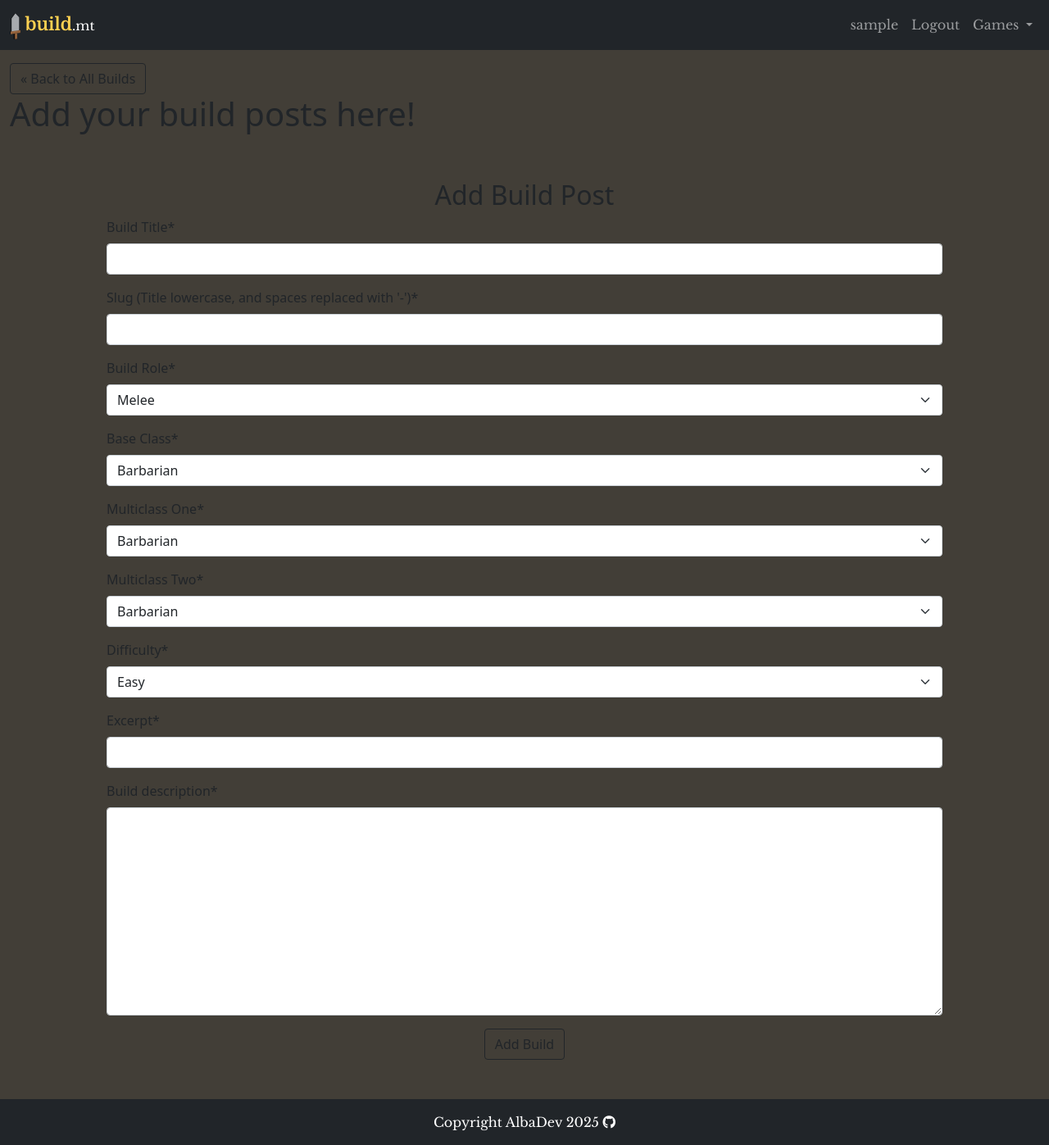
After one commit to AlbaXIII/django-playground, a Django app: page /bgbuild/add/ in a window 1280 px wide. The commit adds this page. Shown: the whole page at 82% size. Run offline with Django 4.2, Linux system fonts and the light colour scheme; the visitor is signed in with stand-in values (Sample User, id 1); some libraries are stand-ins or nearby versions; some web fonts are replaced.

Commit message:
feat - add build functionality

```diff
--- a/bgbuild/forms.py
+++ b/bgbuild/forms.py
@@ -1,7 +1,29 @@
-from .models import Review
+from .models import Bgbuild, Review
 from django import forms
 
 class CommentForm(forms.ModelForm):
     class Meta:
         model = Review
         fields = ('content',)
+
+class BgBuildForm(forms.ModelForm):
+    """
+    A form for creating and updating lego build posts.
+
+    """
+    class Meta:
+        model = Bgbuild
+        fields = ['build_title', 'slug', 'build_role', 'base_class',
+                  'multiclass_one', 'multiclass_two', 'difficulty',
+                  'excerpt', 'content']
+        labels = {
+            'build_title': "Build Title",
+            'slug': "Slug (Title lowercase, and spaces replaced with '-')",
+            'build_role': "Build Role",
+            'base_class': "Base Class",
+            'multiclass_one': "Multiclass One",
+            'multiclass_two': "Multiclass Two",
+            'difficulty': "Difficulty",
+            "excerpt": "Excerpt",
+            "content": "Build description",
+        }
--- /dev/null
+++ b/bgbuild/templates/bgbuild/add_build.html
@@ -0,0 +1,35 @@
+{% extends 'base.html' %}
+
+{% load static %}
+{% load crispy_forms_tags %}
+
+{% block content %}
+
+
+<!-- Page Title-->
+
+<div class="container-fluid">
+    <div class="row">
+        <div>
+            <a href="{% url 'builds' %}" class="btn btn-outline-dark mt-3" aria-label="Goes to all builds page">
+                &laquo; Back to All Builds
+            </a>
+            <h1 class="title">Add your build posts here!</h1>
+        </div>
+    </div>
+</div>
+
+<!-- Add build form -->
+<div class="container">
+    <form method="POST" enctype="multipart/form-data" class="p-5 form">
+        <h2 class="text-center title"> Add Build Post</h2>
+        {% csrf_token %}
+        {{ form.media }}
+        {{ form|crispy }}
+        <div class="text-center">
+            <button type="submit" class="btn btn btn-signup btn-outline-dark">Add Build</button>
+        </div>
+    </form>
+</div>
+
+{% endblock %}
--- a/bgbuild/templates/bgbuild/build_list.html
+++ b/bgbuild/templates/bgbuild/build_list.html
@@ -80,7 +80,7 @@
 <section>
     <div class="container add-build">
         <div>
-            <a href="#">
+            <a href="{% url 'add_build' %}">
                 <i class="fa-solid fa-circle-plus fa-2xl"></i>
             </a>
         </div>
--- a/bgbuild/urls.py
+++ b/bgbuild/urls.py
@@ -1,8 +1,9 @@
 from django.urls import path
-from .views import BuildList, build_detail
+from .views import BuildList, build_detail, AddBuild
 from . import views
 
 urlpatterns = [
     path('', BuildList.as_view(), name="builds"),
+    path('add/', AddBuild.as_view(), name="add_build"),
     path('<slug:slug>/', views.build_detail, name='build_detail'),
 ]
--- a/bgbuild/views.py
+++ b/bgbuild/views.py
@@ -1,9 +1,13 @@
 from django.shortcuts import render, get_object_or_404
 from django.views import generic
+from django.views.generic import CreateView, ListView, DeleteView, UpdateView
 from .models import Bgbuild
-from .forms import CommentForm
+from .forms import CommentForm, BgBuildForm
 from django.contrib import messages
 
+from django.contrib.auth.mixins import (
+    LoginRequiredMixin, UserPassesTestMixin
+)
 
 # Create your views here.
 class BuildList(generic.ListView):
@@ -52,3 +56,35 @@ def build_detail(request, slug):
             "comment_form": comment_form,
         },
     )
+
+class AddBuild(LoginRequiredMixin, CreateView):
+    """
+    Create a new build.
+
+    **Context**
+
+    ``form``
+        An instance of :form:`build.BuildForm`.
+
+    **Template:**
+
+    :template:`bgbuild/add_build.html`
+    """
+    template_name = 'bgbuild/add_build.html'
+    model = Bgbuild
+    form_class = BgBuildForm
+    success_url = "/builds_list/"
+
+    def form_valid(self, form):
+        """
+        If the form is valid, assign the logged-in user to the build,
+        save the form, and display a success message.
+        """
+        form.instance.user = self.request.user
+        messages.add_message(
+            self.request,
+            messages.SUCCESS,
+            f'{self.request.user} your build post was successfully submitted'
+        )
+        response = super().form_valid(form)
+        return response
--- a/static/css/style.css
+++ b/static/css/style.css
@@ -172,3 +172,9 @@ body {
     margin-top: 20px;
     margin-bottom: 20px;
 }
+
+.add-build a:hover {
+    color: #423E37;
+    filter: invert(100%);
+    font-size: 18px;
+}
```
